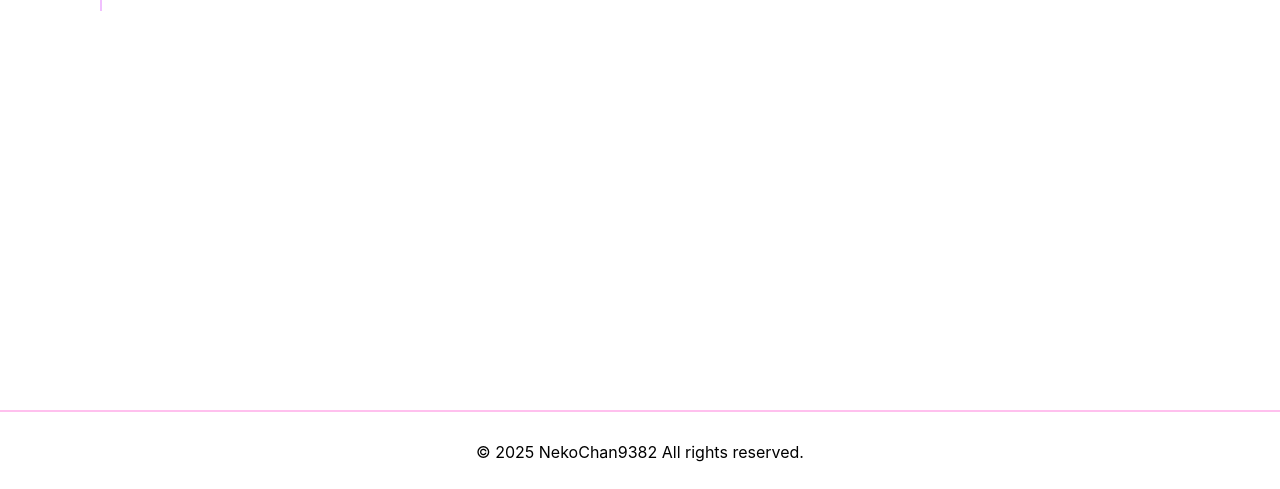
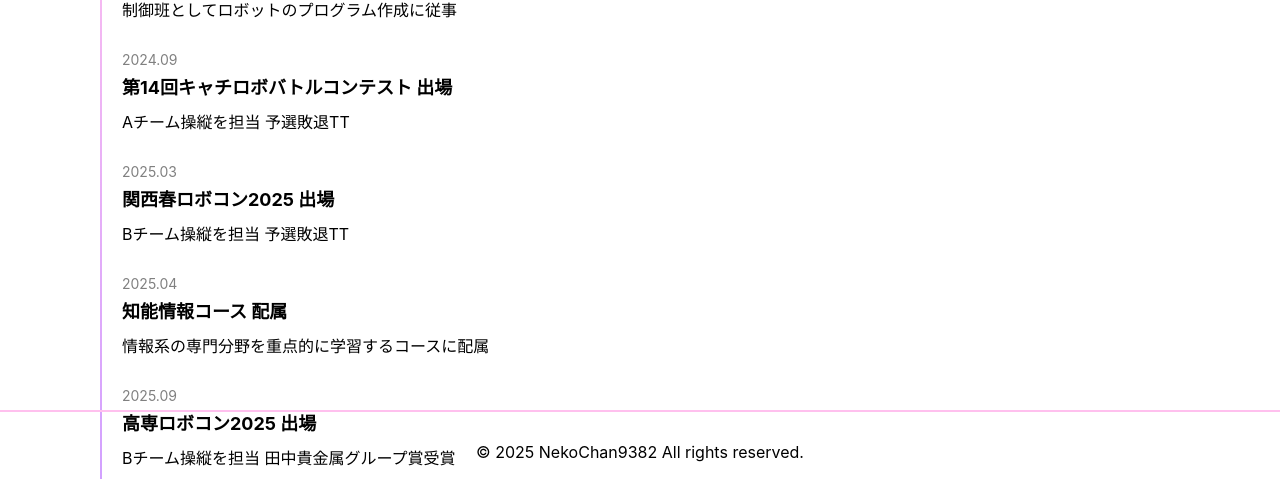
Before and after one commit to NekoChan9382/portfolio, a React (Create React App) app: page /about in a window 1280 px wide. Shown: the part 308-797 px from the top of the page. Built offline with nearby package versions, Linux system fonts and the light colour scheme.

Commit message:
feat: add profile section

```diff
--- a/src/App.css
+++ b/src/App.css
@@ -6,7 +6,11 @@
   padding-top: 80px;
   padding-left: 100px;
   padding-right: 100px;
+}
+
+.dashboard {
   display: flex;
+  flex-direction: row;
   justify-content: space-between;
 }
 
--- a/src/components/Contents.ts
+++ b/src/components/Contents.ts
@@ -125,4 +125,24 @@ export const careerList: CareerItemContent[] = [
     title: "ろぼっと倶楽部 入部",
     description: "制御班としてロボットのプログラム作成に従事",
   },
+  {
+    date: "2024.09",
+    title: "第14回キャチロボバトルコンテスト 出場",
+    description: "Aチーム操縦を担当 予選敗退TT",
+  },
+  {
+    date: "2025.03",
+    title: "関西春ロボコン2025 出場",
+    description: "Bチーム操縦を担当 予選敗退TT",
+  },
+  {
+    date: "2025.04",
+    title: "知能情報コース 配属",
+    description: "情報系の専門分野を重点的に学習するコースに配属",
+  },
+  {
+    date: "2025.09",
+    title: "高専ロボコン2025 出場",
+    description: "Bチーム操縦を担当 田中貴金属グループ賞受賞",
+  },
 ];
--- a/src/index.css
+++ b/src/index.css
@@ -21,5 +21,5 @@ img {
   --border-color: #ffc0ee;
   --border-width: 2px;
   --hover-color: #f76cd1;
-  --border-sub-color: #f0c0ff;
+  --border-sub-color: #d2a1ff;
 }
--- a/src/pages/AboutPage.tsx
+++ b/src/pages/AboutPage.tsx
@@ -3,12 +3,14 @@ import "./AboutPage.css";
 import Header from "../components/Header";
 import Footer from "../components/Footer";
 import Career from "../components/About/Career";
+import Profile from "../components/About/Profile";
 
 const AboutPage: React.FC = () => {
   return (
     <div className="App">
       <Header />
       <div className="main">
+        <Profile />
         <Career />
       </div>
       <Footer />
--- a/src/pages/TopPage.tsx
+++ b/src/pages/TopPage.tsx
@@ -10,7 +10,7 @@ const TopPage: React.FC = () => {
   return (
     <div className="App">
       <Header />
-      <div className="main">
+      <div className="main dashboard">
         <div className="section about">
           <About />
           <Projects />
```
